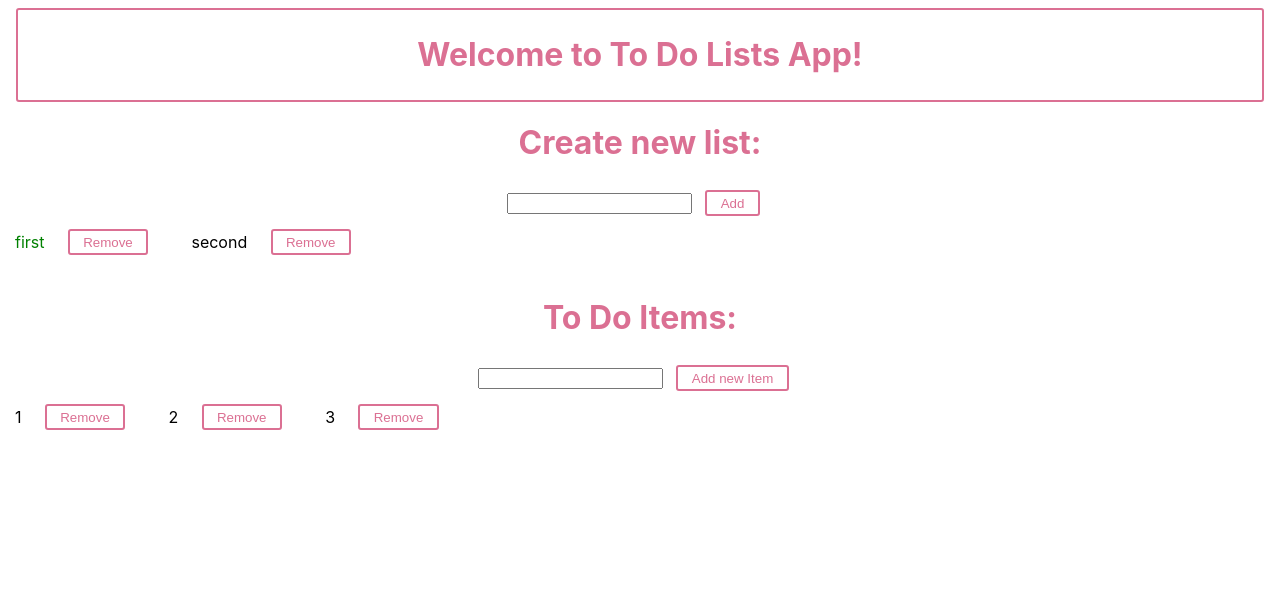
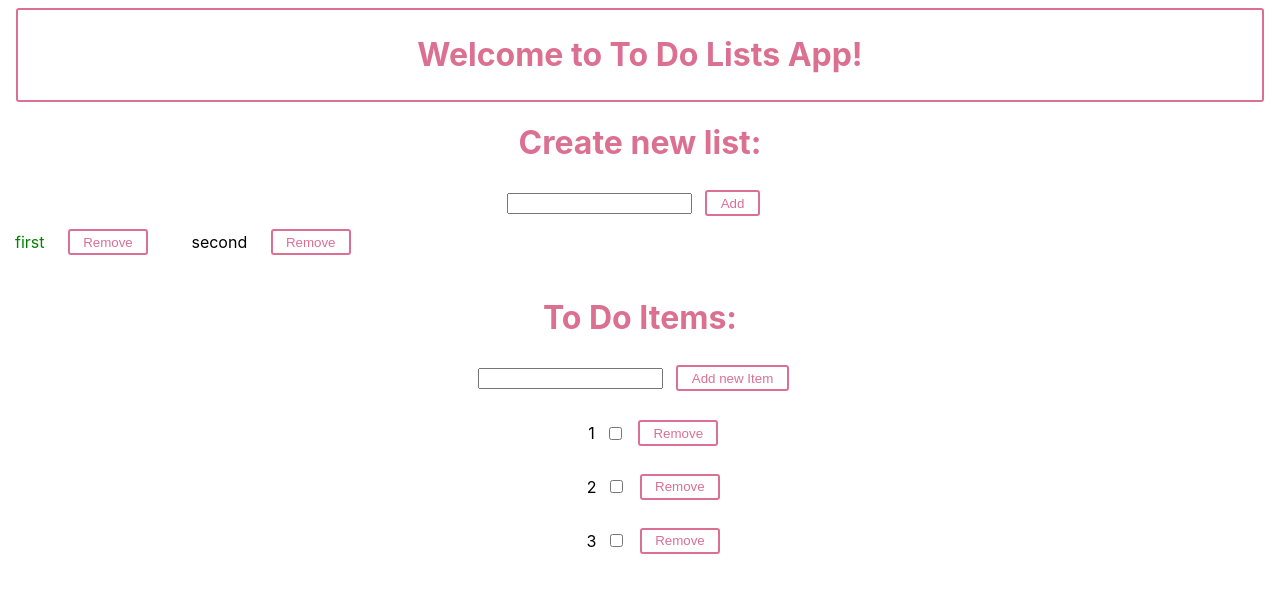
Before and after one commit to Betron95/TODOList, a React (Create React App) app: page / in a window 1280 px wide. Shown: the top 592 px of the page. Built offline with nearby package versions, Linux system fonts and the light colour scheme.

Commit message:
add checkboxes logic for todo items

```diff
--- a/src/components/ToDoList/ToDoList.tsx
+++ b/src/components/ToDoList/ToDoList.tsx
@@ -1,8 +1,8 @@
 import React, { useState, useContext } from 'react';
 import { ToDoContext } from '../../context/context';
-import { Title, ToDoListContainer, NewToDo, Button } from '../../styles/common';
+import { Title, ToDoListItemsContainer, NewToDo, Button } from '../../styles/common';
 import ToDoListItem from '../ToDoListItem/ToDoListItem';
-import { IToDoList } from '../ToDoLists/ToDoLists';
+import { IToDoList, IToDoListItem } from '../ToDoLists/ToDoLists';
 
 export interface ToDoListProps {
   currentList: IToDoList,
@@ -28,9 +28,10 @@ function ToDoList({ currentList }: ToDoListProps) {
         <input type="text" value={itemName} onChange={({ target: { value } }) => changeNewItemName(value)} />
         <Button onClick={addNewListItem}>Add new Item</Button>
       </NewToDo>
-      <ToDoListContainer>
-        {currentList.items.map((todo: string) => <ToDoListItem key={todo} currentList={currentList} text={todo} />)}
-      </ToDoListContainer>
+      <ToDoListItemsContainer>
+        {currentList.items.map(({text, completed}: IToDoListItem) =>
+        <ToDoListItem key={text} currentList={currentList} text={text} completed={completed} />)}
+      </ToDoListItemsContainer>
     </div>
   )
 }
--- a/src/components/ToDoListItem/ToDoListItem.tsx
+++ b/src/components/ToDoListItem/ToDoListItem.tsx
@@ -1,22 +1,27 @@
-import { useContext } from "react";
+import { useState, useContext } from "react";
 import { ToDoContext } from "../../context/context";
-import { ToDoListContainer, ToDoListItemStyled, ToDoListItemName, Button } from "../../styles/common";
+import { ToDoListItemStyled, ToDoListItemName, Button } from "../../styles/common";
 import { IToDoList } from "../ToDoLists/ToDoLists";
 
 export interface ItemProps {
   currentList: IToDoList,
   text: string,
+  completed: boolean
 }
 
-function ToDoListItem({ currentList, text = '' }: ItemProps) {
-  const {removeTodoListItem} = useContext(ToDoContext);
+function ToDoListItem({ currentList, text = '', completed = false }: ItemProps) {
+  const [isChecked, setIsChecked] = useState(completed);
+  const toogleCheckbox = (event: { target: HTMLInputElement }) => {
+    setIsChecked(event.target.checked);
+    handleChangeCompleteListItem(currentList, {text, completed: event.target.checked});
+  };
+  const {handleChangeCompleteListItem, removeTodoListItem} = useContext(ToDoContext);
   return (
-    <ToDoListContainer>
       <ToDoListItemStyled>
-        <ToDoListItemName>{text}</ToDoListItemName>
+        <ToDoListItemName completed={isChecked} htmlFor={text}>{text}</ToDoListItemName>
+        <input type='checkbox' checked={isChecked} onChange={toogleCheckbox} id={text} />
         <Button onClick={() => removeTodoListItem(currentList, text)}>Remove</Button>
       </ToDoListItemStyled>
-    </ToDoListContainer>
   );
 }
 
--- a/src/components/ToDoLists/ToDoLists.tsx
+++ b/src/components/ToDoLists/ToDoLists.tsx
@@ -1,11 +1,16 @@
 import React, { useState } from 'react';
 import { ToDoContext } from "../../context/context";
-import { Button, NewToDo, Title, ToDoListContainer, ToDoListItemStyled, ToDoListItemName } from '../../styles/common';
+import { Button, NewToDo, Title, ToDoListContainer, ToDoListItemStyled, ToDoListsItemName } from '../../styles/common';
 import ToDoList from '../ToDoList/ToDoList';
+
+export interface IToDoListItem {
+  text: string,
+  completed: boolean,
+}
 
 export interface IToDoList {
   name: string,
-  items: string[],
+  items: IToDoListItem[],
 }
 
 function ToDoLists() {
@@ -13,11 +18,11 @@ function ToDoLists() {
     [
       {
         name: 'first',
-        items: ['1', '2', '3'],
+        items: [{text: '1', completed: false}, {text: '2', completed: false}, {text: '3', completed: false}],
       },
       {
         name: 'second',
-        items: ['4', '5', '6'],
+        items: [{text: '4', completed: false}, {text: '5', completed: false}, {text: '6', completed: false}],
       },
     ]
   );
@@ -42,7 +47,7 @@ function ToDoLists() {
     setToDoLists((todoList) => {
         return todoList.map((tl) => {
           if(tl === list) {
-            const updatedList = {...tl, items: [...list.items, item]};
+            const updatedList = {...tl, items: [...list.items, {text: item, completed: false}]};
             setCurrentList(updatedList);
             return updatedList
           }
@@ -51,11 +56,29 @@ function ToDoLists() {
     });
   }
 
+  const handleChangeCompleteListItem = (list: IToDoList, item: IToDoListItem) => {
+    setToDoLists((todoList) => {
+      return todoList.map((tl) => {
+        if(tl === list) {
+          const updatedList = {...tl, items: [...list.items.map((iterableItem) => {
+            if (iterableItem.text === item.text) {
+              return {...item, completed: item.completed};
+            }
+            return iterableItem;
+          })]};
+          setCurrentList(updatedList);
+          return updatedList
+        }
+        return tl;
+      })
+  });
+  }
+
   const removeTodoListItem = (list: IToDoList, item: string) => {
     setToDoLists((todoList) => {
         return todoList.map((tl) => {
           if(tl === list) {
-            const updatedList = {...tl, items: list.items.filter((iterableItem: string) => iterableItem !== item)};
+            const updatedList = {...tl, items: list.items.filter((iterableItem: IToDoListItem) => iterableItem.text !== item)};
             setCurrentList(updatedList);
             return updatedList;
           }
@@ -71,7 +94,7 @@ function ToDoLists() {
   const [currentList, setCurrentList] = useState<IToDoList|null>(toDoLists[0]);
 
   return (
-    <ToDoContext.Provider value={{toDoLists, addTodoListItem, removeTodoListItem}}>
+    <ToDoContext.Provider value={{toDoLists, addTodoListItem, removeTodoListItem, handleChangeCompleteListItem}}>
       <div>
         <NewToDo>
           <Title>Create new list:</Title>
@@ -81,7 +104,7 @@ function ToDoLists() {
         <ToDoListContainer>
           {toDoLists.map((list, index) =>
             <ToDoListItemStyled key={index}>
-              <ToDoListItemName isActive={list === currentList} onClick={() => {setCurrentList(list)}}>{list.name}</ToDoListItemName>
+              <ToDoListsItemName isActive={list === currentList} onClick={() => {setCurrentList(list)}}>{list.name}</ToDoListsItemName>
               <Button onClick={() => removeTodoList(list)}>Remove</Button>
             </ToDoListItemStyled>
           )}
--- a/src/styles/common.tsx
+++ b/src/styles/common.tsx
@@ -35,17 +35,33 @@ export const ToDoListContainer = styled.div`
   flex-wrap: wrap;
 `
 
-export const ToDoListItemStyled = styled.div`
+export const ToDoListItemsContainer = styled.ul`
+  display: flex;
+  flex-direction: column;
+  align-items: center;
+`
+
+export const ToDoListItemStyled = styled.li`
   display: flex;
   align-items: center;
   margin: 0 15px 15px 15px;
 `
 
-interface ToDoListItemNameProps {
+interface ToDoListsItemNameProps {
   readonly isActive?: boolean;
 };
 
-export const ToDoListItemName = styled.div<ToDoListItemNameProps>`
+export const ToDoListsItemName = styled.div<ToDoListsItemNameProps>`
   padding-right: 10px;
   color: ${props => props.isActive ? 'green' : 'black'};
 `
+
+interface ToDoListItemNameProps {
+  readonly completed?: boolean;
+};
+
+export const ToDoListItemName = styled.label<ToDoListItemNameProps>`
+  padding-right: 10px;
+  color: ${props => props.completed ? 'green' : 'black'};
+  text-decoration: ${props => props.completed ? 'line-through' : 'none'};
+`
```
